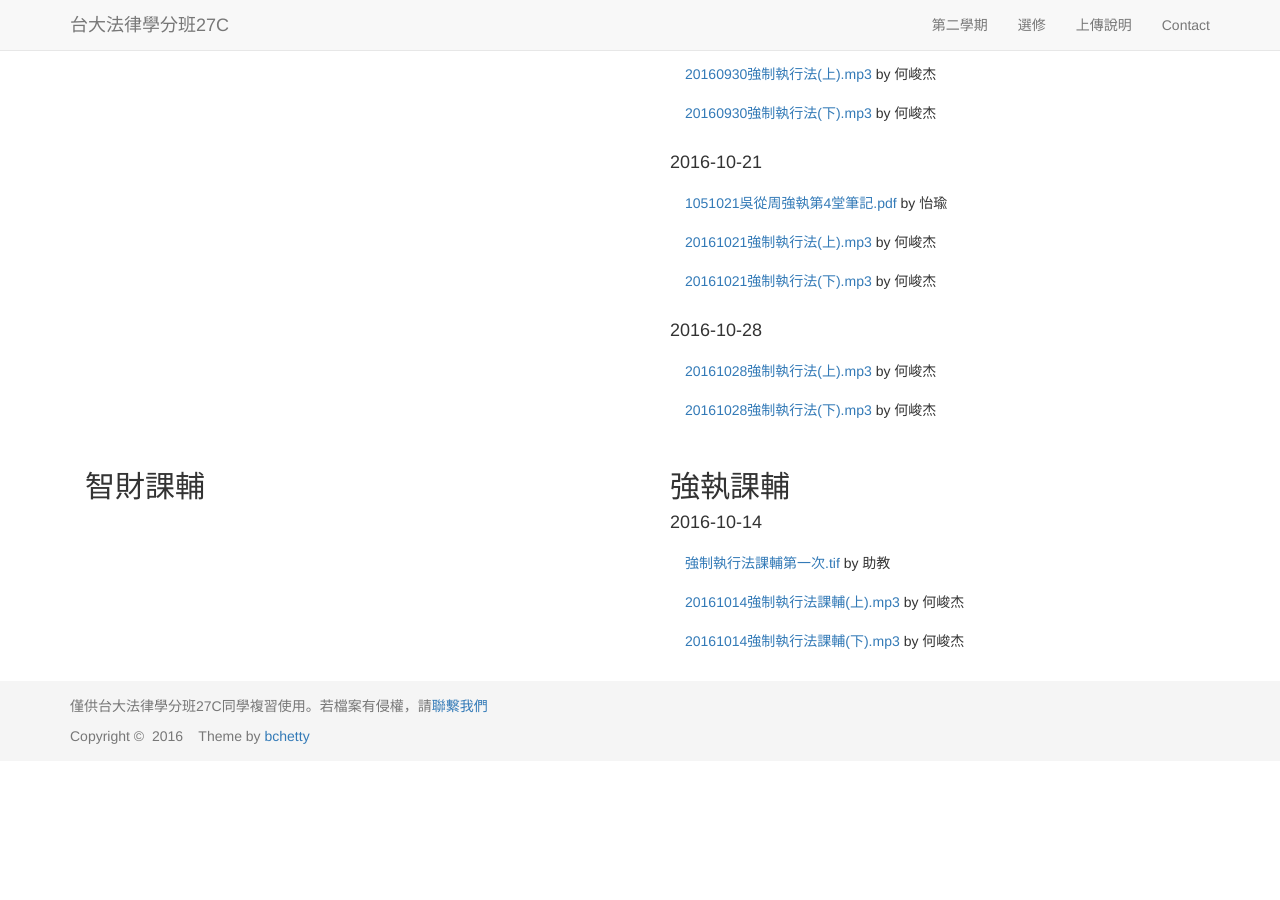
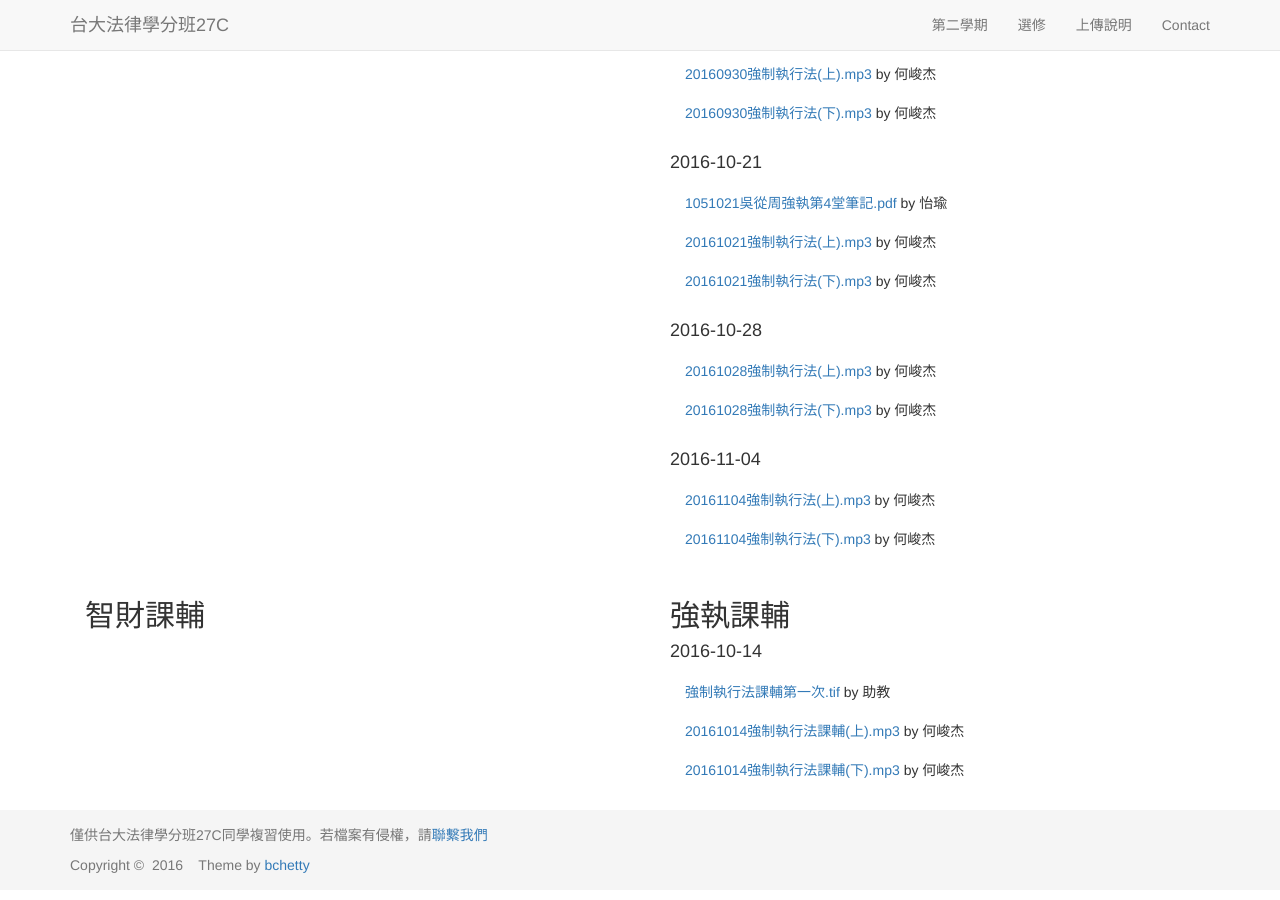
Before and after one commit to maxmilian/ntu_specs_law, a Jekyll site: the page built from elective/index.html, in a window 1280 px wide and 900 px high, scrolled down 435 px. Built offline with Jekyll 4.4.1, drawn with Linux system fonts in a browser that asks for light colours; nearby versions of some CDN libraries; before the commit the page ends 1206 px from its top, so only the background shows below that.

Commit message:
add record 20161104

```diff
--- a/elective/index.html
+++ b/elective/index.html
@@ -40,6 +40,11 @@
         <li class="list-group-item"><a href="{{ site.enforcement_act_record }}/Ho_5_1.mp3">20161028強制執行法(上).mp3</a> by 何峻杰</li>
         <li class="list-group-item"><a href="{{ site.enforcement_act_record }}/Ho_5_2.mp3">20161028強制執行法(下).mp3</a> by 何峻杰</li>
       </ul>
+      <h4>2016-11-04</h4>
+      <ul class="list-group">
+        <li class="list-group-item"><a href="{{ site.enforcement_act_record }}/Ho_6_1.mp3">20161104強制執行法(上).mp3</a> by 何峻杰</li>
+        <li class="list-group-item"><a href="{{ site.enforcement_act_record }}/Ho_6_2.mp3">20161104強制執行法(下).mp3</a> by 何峻杰</li>
+      </ul>
     </div>
   </div>
   <div class="row">
```
